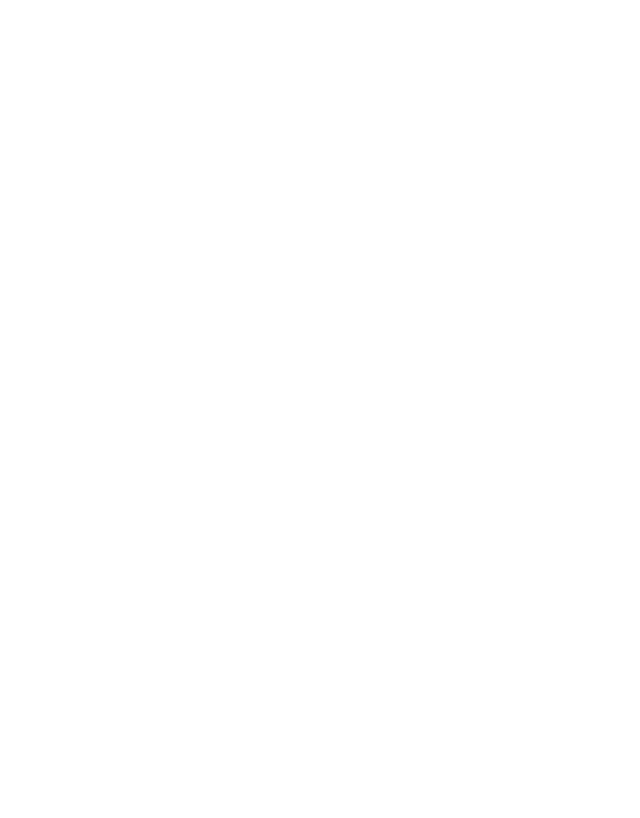
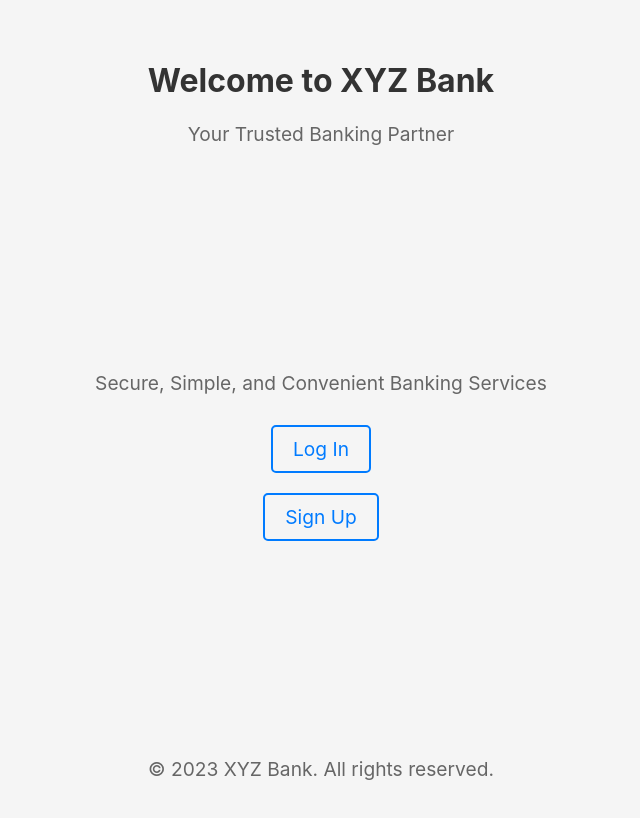
Before and after one commit to iAgar/dotNetTraining, a React (Create React App) app in the folder frontend/: page /Welcome in a window 1280 px wide. Before the commit this address had no page. Shown: the top 818 px of the page, without its empty margins (319-959 px from the left). Built offline with nearby package versions, Linux system fonts and the light colour scheme.

Commit message:
feat: landing page

```diff
--- a/frontend/package.json
+++ b/frontend/package.json
@@ -9,7 +9,7 @@
     "axios": "^1.5.0",
     "react": "^18.2.0",
     "react-dom": "^18.2.0",
-    "react-router-dom": "^6.15.0",
+    "react-router-dom": "^6.16.0",
     "react-scripts": "^5.0.1",
     "web-vitals": "^2.1.4"
   },
--- a/frontend/src/App.js
+++ b/frontend/src/App.js
@@ -5,6 +5,7 @@
 import CreateAccount from './Pages/CreateAccount';
 import UserProfile from './Pages/UserProfile';
 import Txn from './Pages/Txn';
+import WelcomePage from './Pages/WelcomePage';
 import { UserContext, UserProvider } from './Pages/UserContext';
 // import userType from React.createContext('none');
 
@@ -17,6 +18,7 @@
 
       <Routes>
       <Route path="/" element={<SignUp />} />
+      <Route path="/Welcome" element={<WelcomePage />} />
       <Route path="/SignIn" element={<SignIn />} />
       <Route path='/CreateAccount' element ={<CreateAccount/>}/>
       <Route path='/UserProfile' element ={<UserProfile/>}/>
--- /dev/null
+++ b/frontend/src/Pages/WelcomePage.css
@@ -0,0 +1,55 @@
+/* WelcomePage.css */
+
+.welcome-container {
+    text-align: center;
+    padding: 20px;
+    background-color: #f5f5f5;
+    height: 100vh;
+    display: flex;
+    flex-direction: column;
+    justify-content: space-between;
+  }
+
+  header {
+    margin: 20px 0;
+  }
+
+  h1 {
+    font-size: 2rem;
+    color: #333;
+  }
+
+  p {
+    font-size: 1.2rem;
+    color: #666;
+  }
+
+  main {
+    flex-grow: 1;
+    display: flex;
+    flex-direction: column;
+    align-items: center;
+    justify-content: center;
+  }
+
+  a {
+    text-decoration: none;
+    color: #007bff;
+    margin: 10px;
+    padding: 10px 20px;
+    border: 2px solid #007bff;
+    border-radius: 5px;
+    font-size: 1.2rem;
+    transition: background-color 0.3s, color 0.3s;
+  }
+
+  a:hover {
+    background-color: #007bff;
+    color: #fff;
+  }
+
+  footer {
+    margin: 20px 0;
+    font-size: 1rem;
+    color: #888;
+  }
--- /dev/null
+++ b/frontend/src/Pages/WelcomePage.js
@@ -0,0 +1,26 @@
+// WelcomePage.js
+
+import React from 'react';
+import { Link } from 'react-router-dom';
+import './WelcomePage.css';
+
+function WelcomePage() {
+  return (
+    <div className="welcome-container">
+      <header>
+        <h1>Welcome to XYZ Bank</h1>
+        <p>Your Trusted Banking Partner</p>
+      </header>
+      <main>
+        <p>Secure, Simple, and Convenient Banking Services</p>
+        <Link to="/login">Log In</Link>
+        <Link to="/signup">Sign Up</Link>
+      </main>
+      <footer>
+        <p>&copy; 2023 XYZ Bank. All rights reserved.</p>
+      </footer>
+    </div>
+  );
+}
+
+export default WelcomePage;
```
Also changed, not shown: 1 other file (tests, documents, lock files or other folders).
